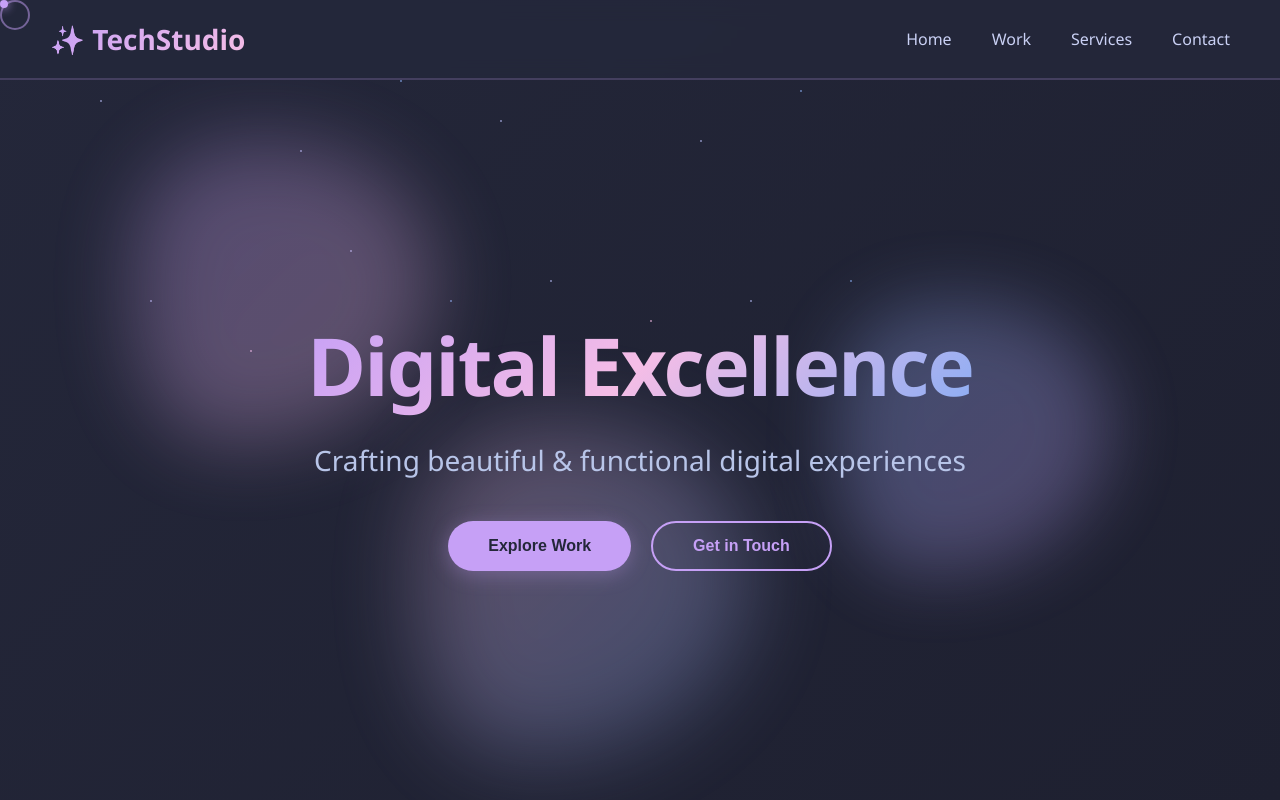
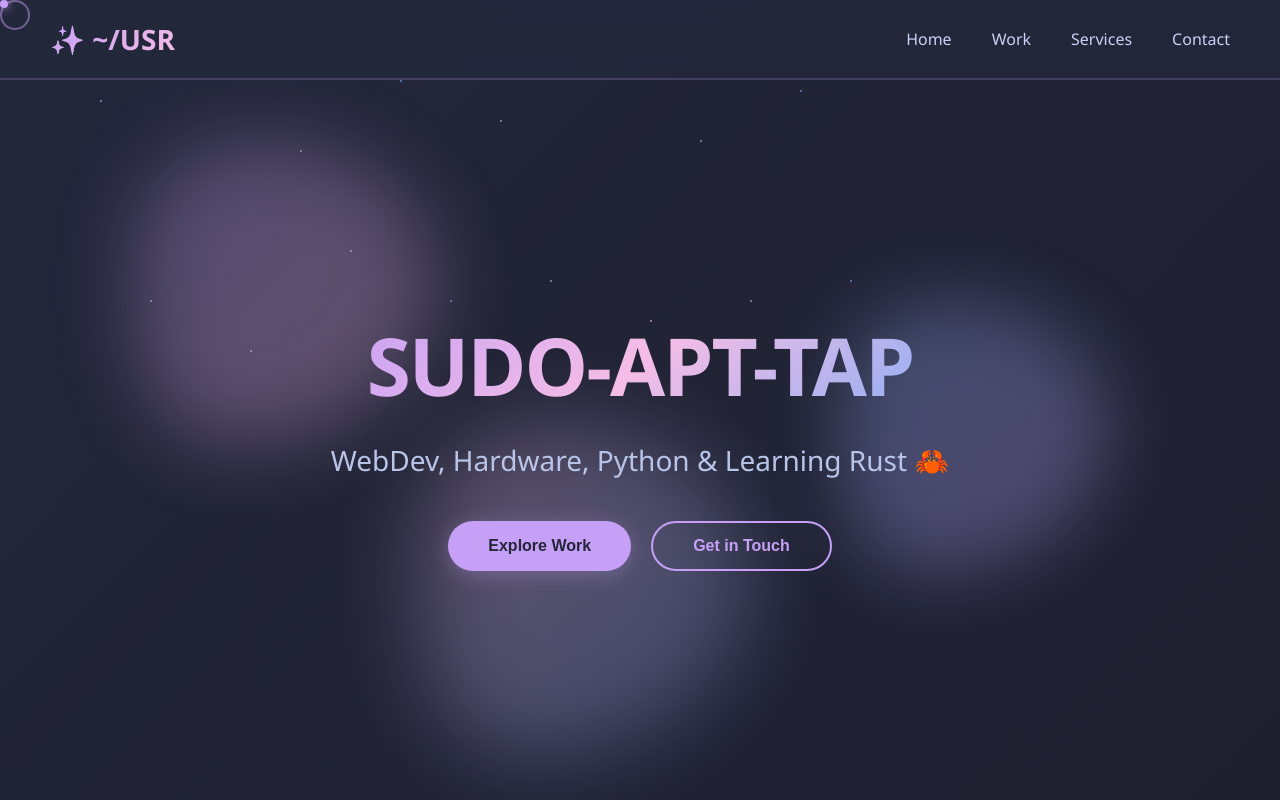
Before and after one commit to sudo-apt-install-tap/prflo-v2, a plain HTML site: page index.html in a window 1280 px wide. Shown: the top 800 px of the page. Drawn offline with Linux system fonts and the light colour scheme.

Commit message:
Update portfolio title and branding in index.html

```diff
--- a/index.html
+++ b/index.html
@@ -3,7 +3,7 @@
 <head>
     <meta charset="UTF-8">
     <meta name="viewport" content="width=device-width, initial-scale=1.0">
-    <title>Tech Creative Studio - Animated Portfolio</title>
+    <title>Tapishnu - Portfolio</title>
     <link rel="stylesheet" href="styles.css">
 </head>
 <body>
@@ -13,7 +13,7 @@
 
     <!-- Navigation -->
     <nav class="navbar">
-        <div class="logo">✨ TechStudio</div>
+        <div class="logo">✨ ~/USR</div>
         <ul class="nav-links">
             <li><a href="#home" data-nav>Home</a></li>
             <li><a href="#work" data-nav>Work</a></li>
@@ -31,8 +31,8 @@
     <section id="home" class="hero">
         <div class="stars"></div>
         <div class="hero-content">
-            <h1 class="hero-title">Digital Excellence</h1>
-            <p class="hero-subtitle">Crafting beautiful & functional digital experiences</p>
+            <h1 class="hero-title">SUDO-APT-TAP</h1>
+            <p class="hero-subtitle">WebDev, Hardware, Python & Learning Rust 🦀</p>
             <div class="hero-cta">
                 <button class="btn btn-primary" onclick="document.getElementById('work').scrollIntoView({behavior: 'smooth'})">
                     Explore Work
@@ -116,7 +116,7 @@
 
     <!-- Footer -->
     <footer class="footer">
-        <p>&copy; 2026 TechStudio. Built with ✨ and vanilla JS</p>
+        <p>&copy; © 2026 sudo-apt-tap. Built with ✨ and vanilla JS</p>
         <div class="footer-decorations">
             <span class="decoration">🚀</span>
             <span class="decoration">💻</span>
```
